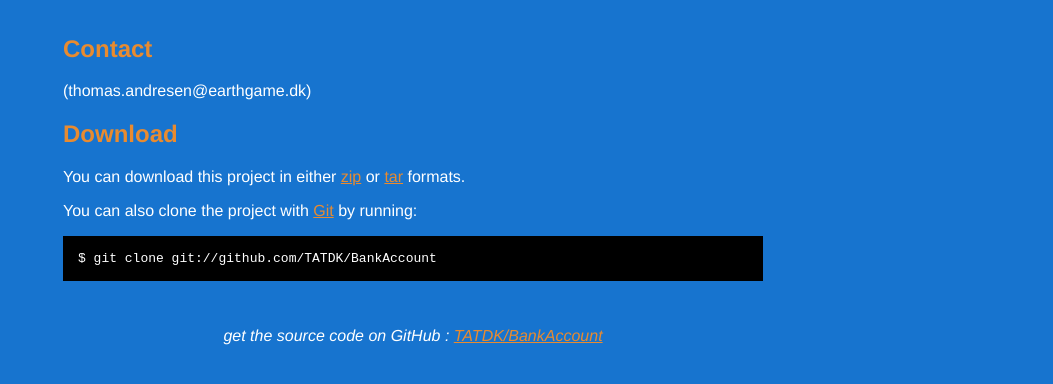
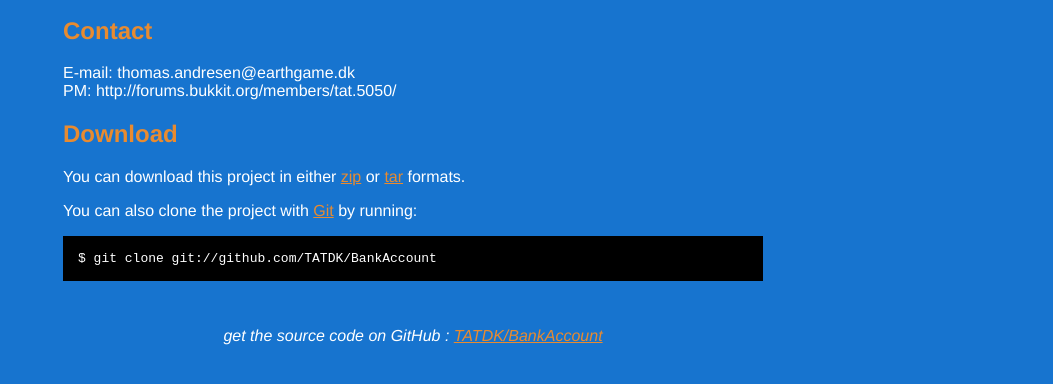
Before and after one commit to TATDK/BankAccount, a plain HTML site: page index.html in a window 1280 px wide. Shown: the part 332-716 px from the top of the page, without its empty margins (227-1280 px from the left). Drawn offline with Linux system fonts and the light colour scheme.

Commit message:
Edited index.html via GitHub

```diff
--- a/index.html
+++ b/index.html
@@ -51,10 +51,10 @@
 
     <h2>Authors</h2>
 <p>Thomas Andresen (thomas.andresen@earthgame.dk)
-<br/>
-<br/>      </p>
+<br/></p>
 <h2>Contact</h2>
-<p> (thomas.andresen@earthgame.dk)
+<p>E-mail: thomas.andresen@earthgame.dk<br />
+PM: http://forums.bukkit.org/members/tat.5050/
 <br/>      </p>
 
 
```
